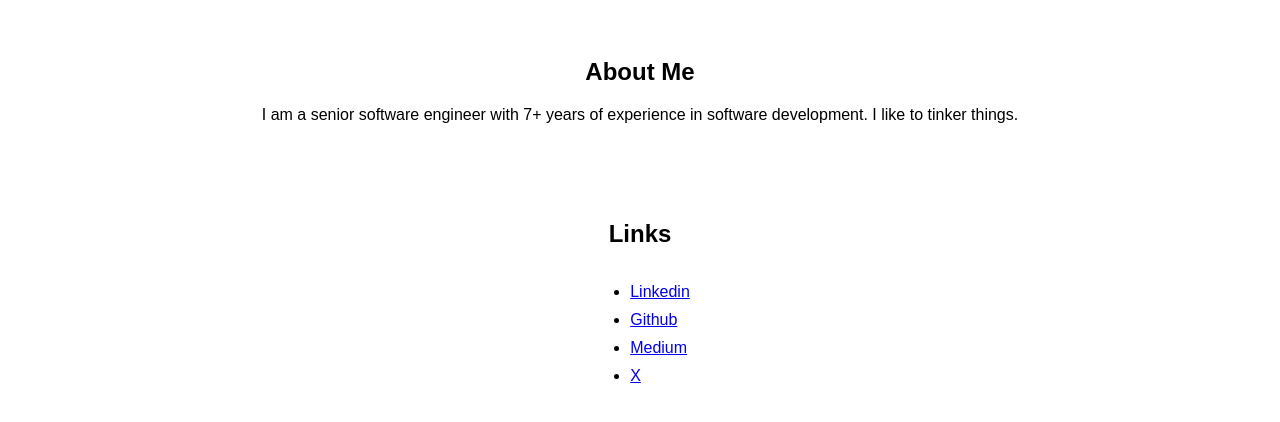
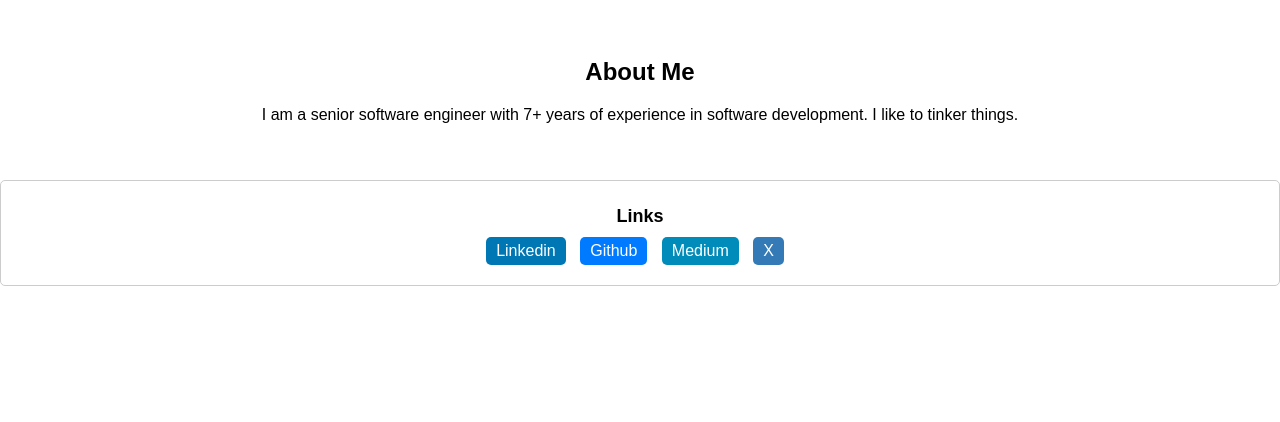
Before and after one commit to hsynercn/hsynercn.github.io, a plain HTML site: page index.html in a window 1280 px wide. Shown: the part 380-802 px from the top of the page. Drawn offline with Linux system fonts and the light colour scheme.

Commit message:
Add styling to social media links

```diff
--- a/style.css
+++ b/style.css
@@ -84,4 +84,53 @@ a {
   text-align: left;
 }
 
+section#links {
+  margin: 20px 0;
+  padding: 10px 20px;
+  border: 1px solid #ccc;
+  border-radius: 5px;
+}
+
+section#links h2 {
+  font-size: 18px;
+  margin-bottom: 10px;
+}
+
+section#links ul {
+  list-style-type: none;
+  margin: 0;
+  padding: 0;
+}
+
+section#links li {
+  display: inline-block;
+  margin-right: 10px;
+}
+
+section#links a {
+  padding: 5px 10px;
+  display: block;
+  text-decoration: none;
+  color: #fff;
+  background-color: #337ab7;
+  border-radius: 5px;
+
+  &:hover {
+    background-color: #286090;
+  }
+}
+
+section#links a[href="https://github.com/hsynercn"] {
+  background-color: #007bff;
+}
+
+section#links a[href="https://medium.com/@huscanercan"] {
+  background-color: #008CBA;
+}
+
+section#links a[href="https://www.linkedin.com/in/huseyin-can-ercan/"] {
+  background-color: #0077B5;
+}
+
+
 /* Add more styling as needed */
```
